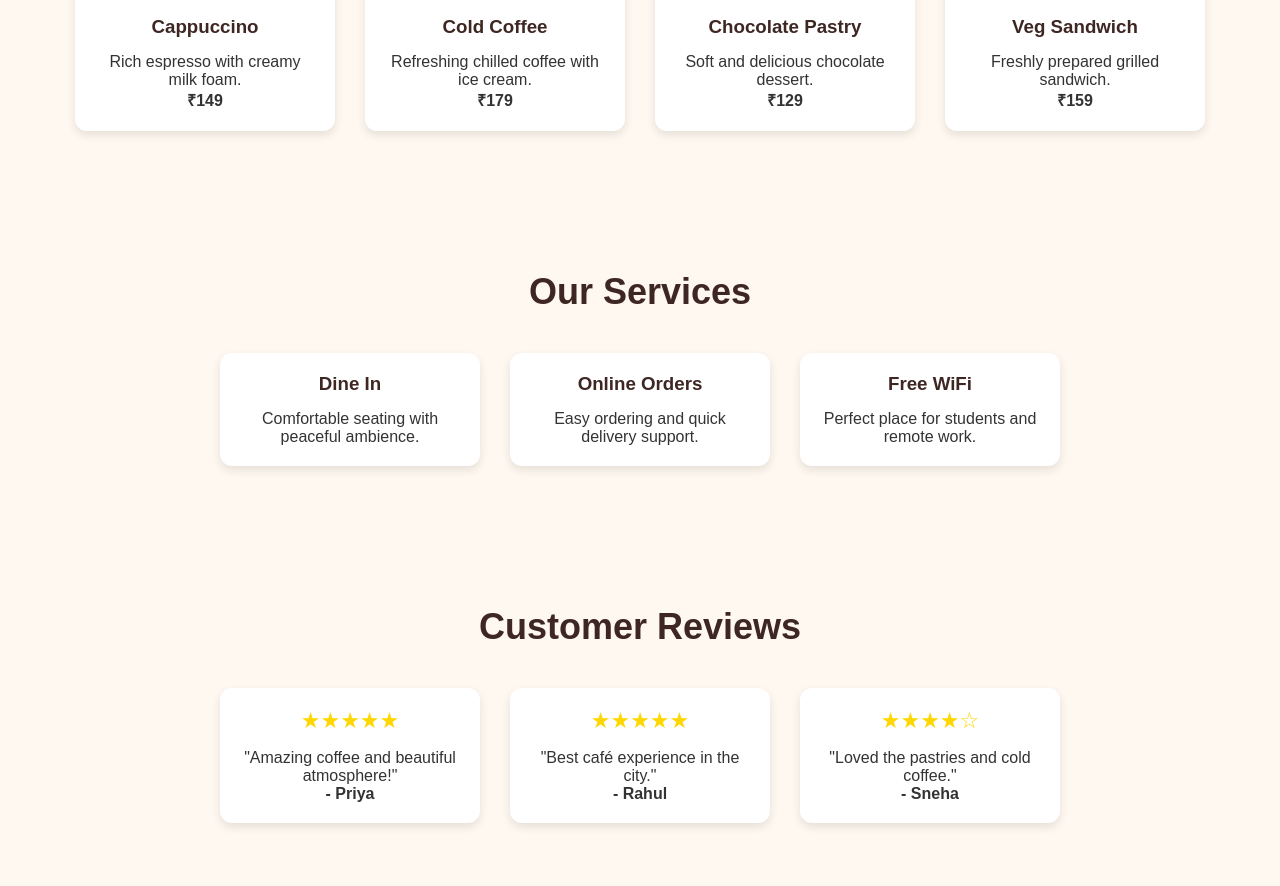
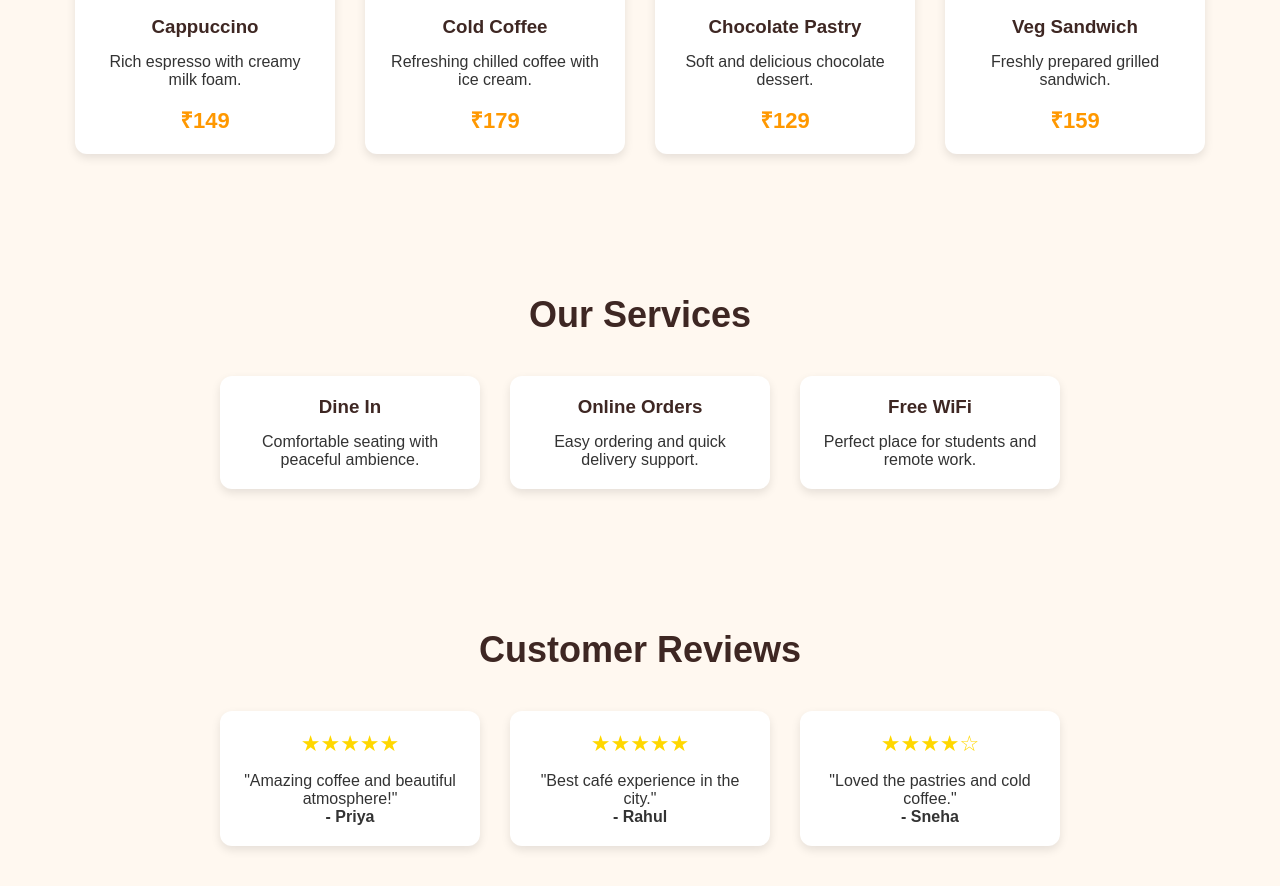
Before and after one commit to rishitasadhu24/FUTURE_FS_03, a plain HTML site: page index.html in a window 1280 px wide. Shown: the part 1424-2310 px from the top of the page. Drawn offline with Linux system fonts and the light colour scheme.

Commit message:
Update style.css

```diff
--- a/style.css
+++ b/style.css
@@ -163,6 +163,12 @@ button:hover{
     color:#3e2723;
 }
 
+.card h4{
+    margin-top:15px;
+    color:#ff9800;
+    font-size:22px;
+}
+
 .stars{
     color:gold;
     font-size:22px;
```
